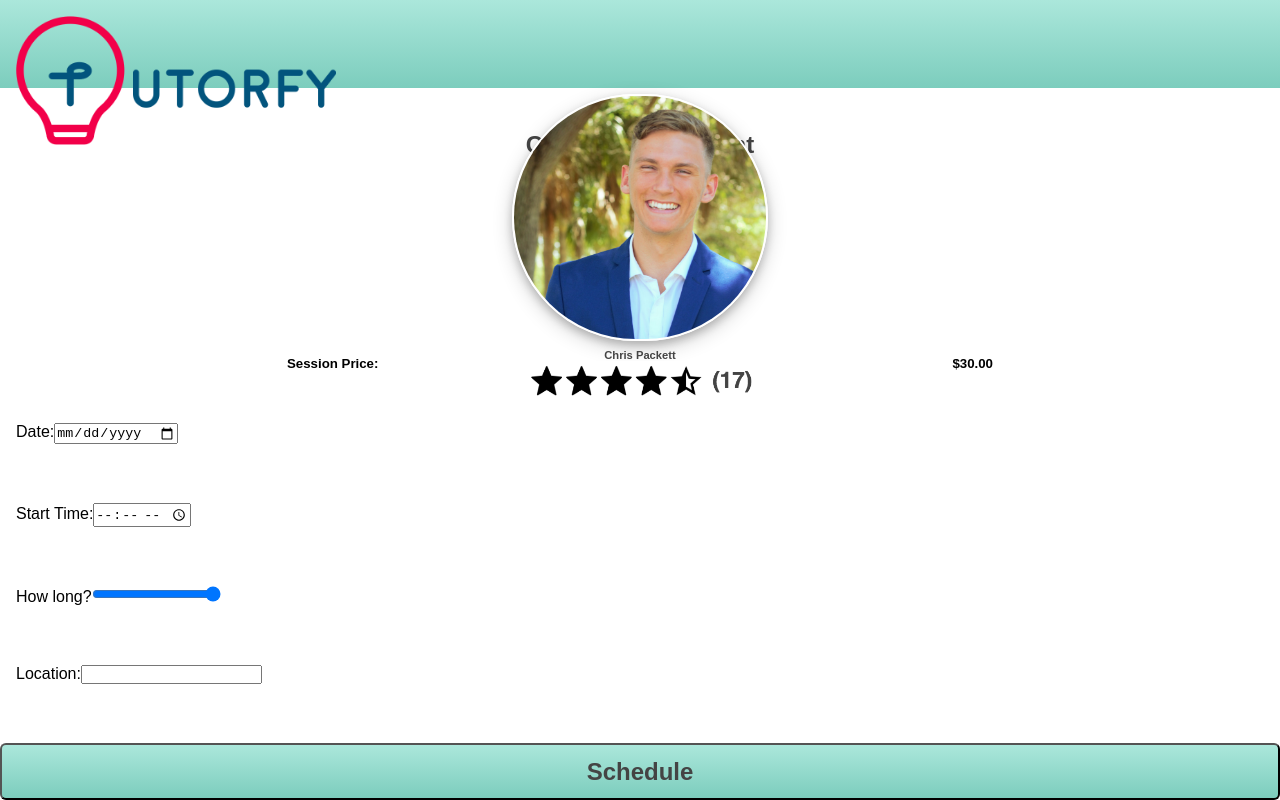
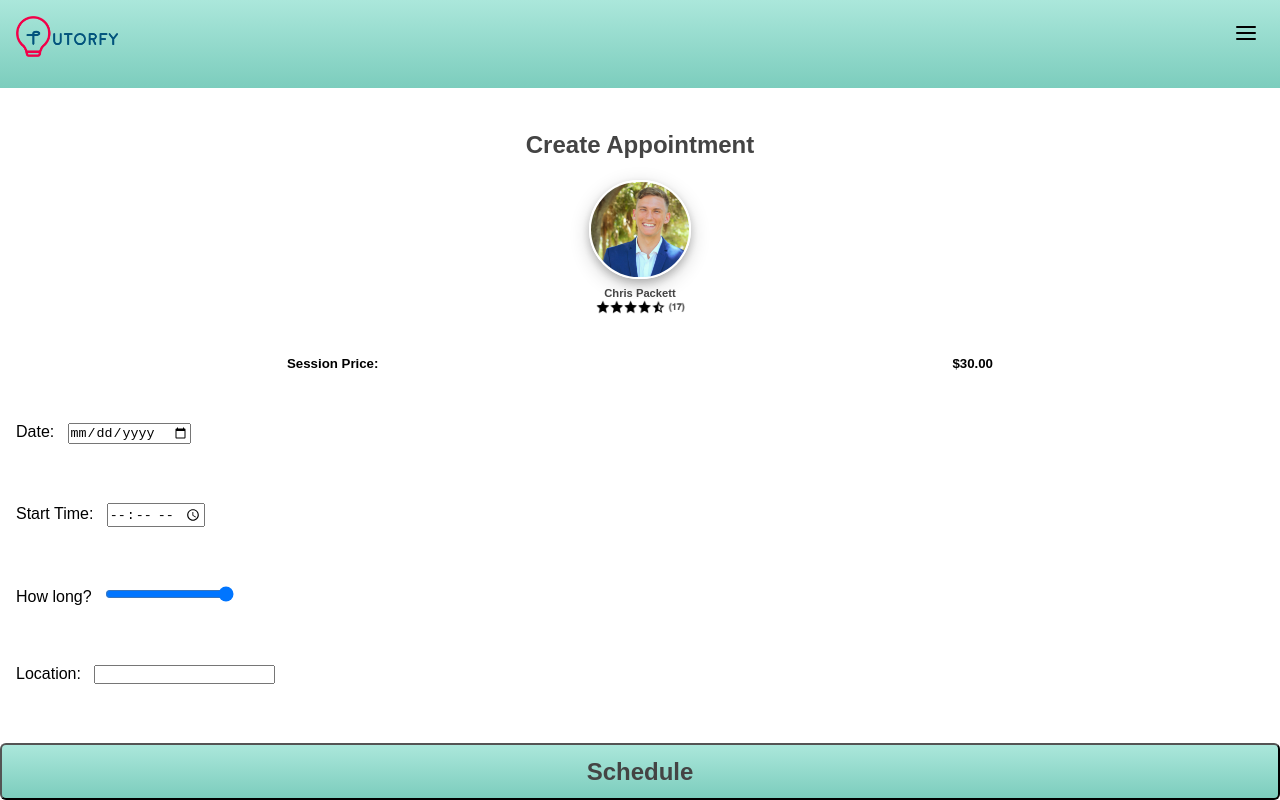
Before and after one commit to chris-packett/tutorfy, a React (Create React App) app: page / in a window 1280 px wide. Built offline with nearby package versions, Linux system fonts and the light colour scheme; the HTML template or start-up script is replaced by a standard one.

Commit message:
Finished v1 appointments page, now to give it state

```diff
--- a/src/App.css
+++ b/src/App.css
@@ -19,6 +19,19 @@
     align-items: center;
     justify-content: space-between;
     height: 89%;
+}
+
+.appointment-header {
+    height: 10%;
+    width: 100%;
+    display: flex;
+    justify-content: center;
+    align-items: flex-end;
+}
+
+.appointment-header-text {
+    color: #444444;
+    margin: 0;
 }
 
 .appointment-educator {
@@ -47,21 +60,21 @@
     width: 20%;
 }
 
-.appointment-header {
-    height: 10%;
+.schedule-appointment-price {
     width: 100%;
+    height: 7.5%;
     display: flex;
-    justify-content: center;
-    align-items: flex-end;
+    align-items: center;
+    justify-content: space-around;
 }
 
-.appointment-header-text {
-    color: #444444;
-    margin: 0;
+.appointment-form-container {
+    height: 57.5%;
+    width: 100%;
 }
 
 .appointment-form {
-    height: 57.5%;
+    height: 100%;
     width: 100%;
     display: flex;
     flex-direction: column;
@@ -74,17 +87,8 @@
     margin-left: 1em;
 }
 
-.schedule-appointment-section {
-    width: 100%;
-    height: 15%;
-}
-
-.schedule-appointment-price {
-    width: 100%;
-    height: 7.5%;
-    display: flex;
-    align-items: center;
-    justify-content: space-around;
+.appointment-form>label>input {
+    margin-left: 1em;
 }
 
 .schedule-appointment-button {
@@ -97,3 +101,17 @@
     outline: none;
     border-radius: .25em;
 }
+
+@media screen and (min-width: 768px) {
+    #logo {
+        width: 8%;
+    }
+
+    #profile-pic {
+        width: 8%;
+    }
+
+    #ratings-pic {
+        width: 8%;
+    }
+}
--- a/src/App.js
+++ b/src/App.js
@@ -1,5 +1,6 @@
 import React, { Component } from 'react';
 import AppointmentsPage from './components/Appointments/AppointmentsPage'
+import Menu from './components/Menu'
 import './App.css';
 
 class App extends Component {
@@ -9,6 +10,7 @@ class App extends Component {
         <div className="top-container">
           <img src="/assets/logo-v2.png" alt="logo" id="logo"/>
         </div>
+        <Menu />
         <AppointmentsPage />
       </div>
     );
--- a/src/components/Appointments/AppointmentForm.js
+++ b/src/components/Appointments/AppointmentForm.js
@@ -3,18 +3,19 @@ import React, { Component } from 'react';
 class AppointmentForm extends Component {
     render() {
         return (
+            <div className="appointment-form-container">
                 <form className="appointment-form">
                     <label>
                         Date:
-                    <input type="date"/>
+                        <input type="date" />
                     </label>
                     <label>
                         Start Time:
-                    <input type="time"/>
+                        <input type="time" />
                     </label>
                     <label>
                         How long?
-                    <input type='range' min='0' max='5' step='.5'/>
+                        <input type="range" min="0" max="5" step=".5" />
                     </label>
                     <label>
                         Location:
@@ -22,6 +23,7 @@ class AppointmentForm extends Component {
                     </label>
                     <button className="schedule-appointment-button">Schedule</button>
                 </form>
+            </div>
         );
     }
 }
--- a/src/components/Menu.css
+++ b/src/components/Menu.css
@@ -1,4 +1,4 @@
-/* .nav-wrapper {
+.nav-wrapper {
     position: fixed;
     top: 0;
     left: 0;
@@ -120,4 +120,4 @@ opacity: 1;
 #nav:checked ~ .nav-wrapper ul li a {
 opacity: 1;
 transform: translateX(0);
-} */
+}
--- a/src/components/Menu.js
+++ b/src/components/Menu.js
@@ -1,26 +1,26 @@
-// import React, { Component } from 'react';
-// import './Menu.css';
+import React, { Component } from 'react';
+import './Menu.css';
 
-// class Menu extends Component {
-//     render() {
-//         return (
-//         <nav>
-//           <label htmlFor="nav" className="nav-btn">
-//                 <i></i>
-//                 <i></i>
-//                 <i></i>
-//           </label>
-//           <div className="nav-wrapper">
-//                 <ul>
-//                       <li><a href="https://www.linkedin.com/in/chris-packett/">Home</a></li>
-//                       <li><a href="https://www.linkedin.com/in/chris-packett/">Schedule</a></li>
-//                       <li><a href="https://www.linkedin.com/in/chris-packett/">Settings</a></li>
-//                       <li><a href="https://www.linkedin.com/in/chris-packett/">Log Out</a></li>
-//                 </ul>
-//           </div>
-//         </nav>
-//         );
-//     }
-// }
+class Menu extends Component {
+    render() {
+        return (
+        <nav>
+          <label htmlFor="nav" className="nav-btn">
+                <i></i>
+                <i></i>
+                <i></i>
+          </label>
+          <div className="nav-wrapper">
+                <ul>
+                      <li><a href="https://www.linkedin.com/in/chris-packett/">Home</a></li>
+                      <li><a href="https://www.linkedin.com/in/chris-packett/">Schedule</a></li>
+                      <li><a href="https://www.linkedin.com/in/chris-packett/">Settings</a></li>
+                      <li><a href="https://www.linkedin.com/in/chris-packett/">Log Out</a></li>
+                </ul>
+          </div>
+        </nav>
+        );
+    }
+}
 
-// export default Menu;
+export default Menu;
```
Lines whose indentation alone changed are shown as unchanged.
